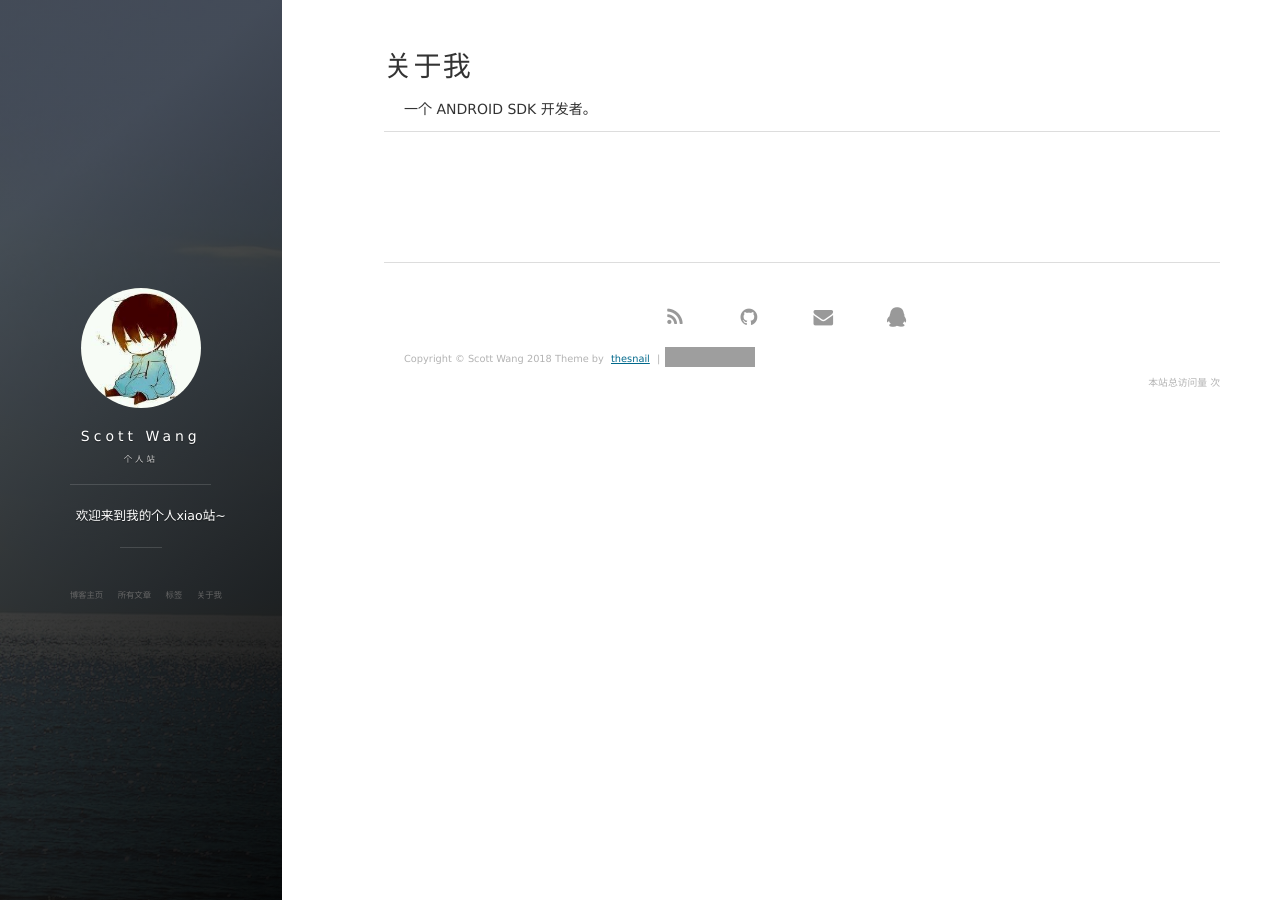
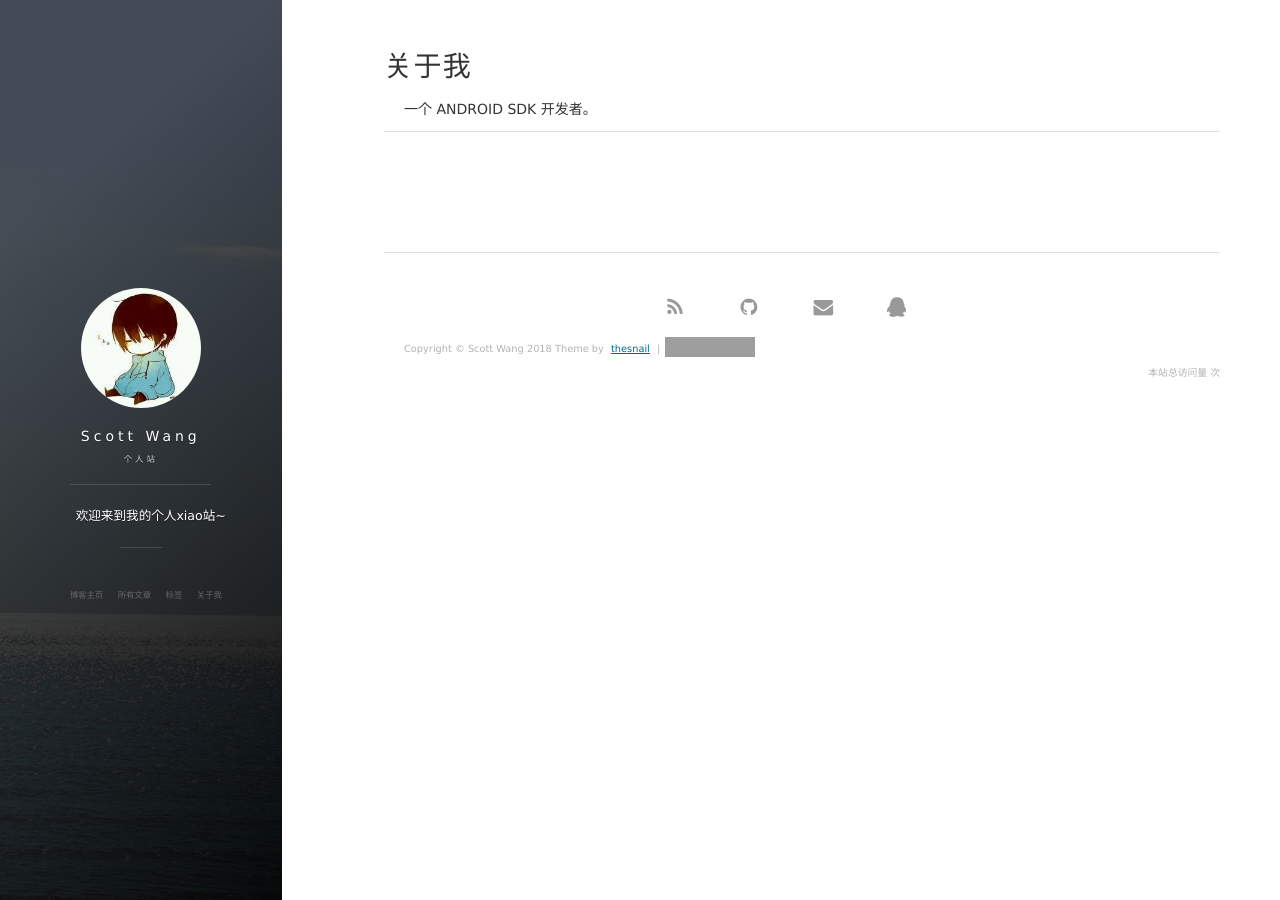
Before and after one commit to thesnail/thesnail.github.io, a Jekyll site: the page built from about.md, in a window 1280 px wide. Built offline with Jekyll 4.4.1, drawn with Linux system fonts in a browser that asks for light colours; nearby versions of some CDN libraries; comment, search, counter and statistics services are not loaded; grey boxes are pictures that could not be loaded.

Commit message:
Update about.md

```diff
--- a/about.md
+++ b/about.md
@@ -4,36 +4,5 @@
 ---
 
 一个 ANDROID SDK 开发者。
-<p>
-
-<p>
-
-
-<p>
-
-
-<p>
-
-
-
-<p>
-
-
-
-<p>
-
-
-
-<p>
-
-
-
-<p>
-
-
-
-<p>
-
-
 
 {% include comments.html %}
```
